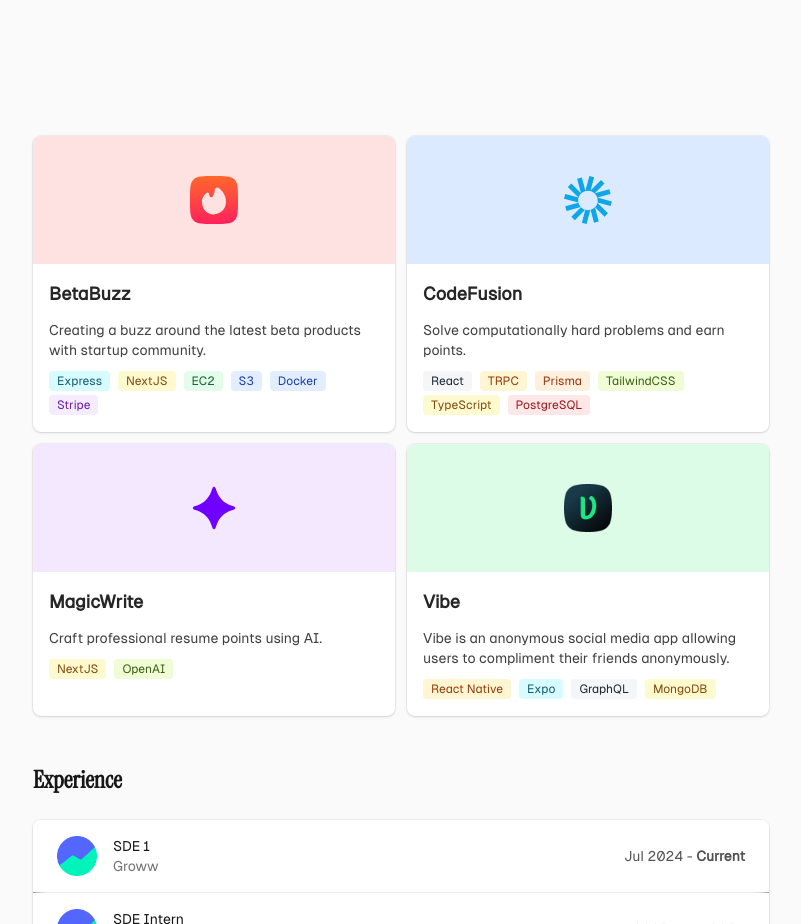
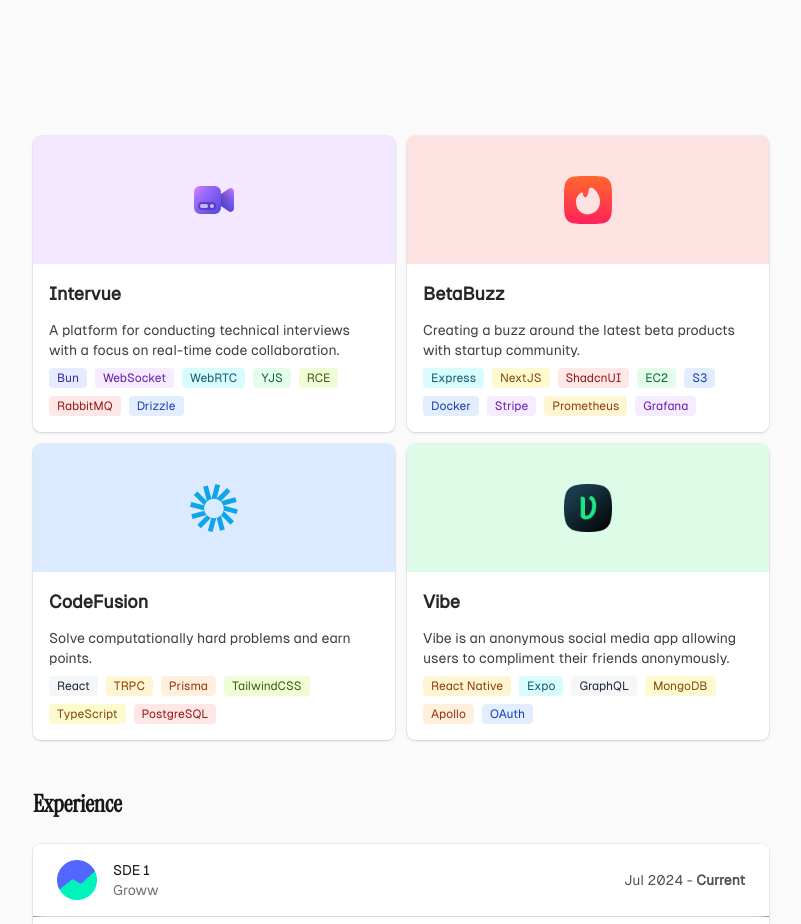
Before and after one commit to iamsahebgiri/iamsahebgiri, an Astro site: page / in a window 1280 px wide. Shown: the part 700-1624 px from the top of the page, without its empty margins (239-1040 px from the left). Built offline with nearby package versions, Linux system fonts and the light colour scheme; Astro itself is replaced by a stand-in of ours.

Commit message:
chore: add intervue wip and order project

```diff
--- a/src/components/Project.astro
+++ b/src/components/Project.astro
@@ -19,6 +19,7 @@ const colorMap = {
   gray: "bg-gray-100 dark:bg-gray-200",
   indigo: "bg-indigo-100 dark:bg-indigo-200",
   orange: "bg-orange-100 dark:bg-orange-200",
+  teal: "bg-teal-100 dark:bg-teal-200",
 };
 type Theme = keyof typeof colorMap;
 const color = colorMap[theme as Theme] ?? "bg-gray-100 dark:bg-gray-200";
@@ -71,12 +72,12 @@ if (!images[imageAbsolutePath]) throw new Error(`"${image.url}" does not exist i
     <div class="mt-3 text-sm text-neutral-700 dark:text-neutral-300">
       {description}
     </div>
-    <div class="mt-2">
+    <div class="mt-2 flex flex-wrap gap-2">
       {
         tags.map((tag: string) => (
           <span
             class:list={[
-              "inline-flex items-center px-2 py-0.5 rounded text-xs font-medium leading-4 mr-2",
+              "inline-flex items-center px-2 py-0.5 rounded text-xs font-medium leading-4",
               getColor(tag),
             ]}
           >
--- a/src/content/projects/betabuzz.json
+++ b/src/content/projects/betabuzz.json
@@ -1,5 +1,6 @@
 {
   "id": "ret8co1222",
+  "order": 2,
   "image": {
     "url": "betabuzz.svg",
     "height": "48",
@@ -10,10 +11,13 @@
   "tags": [
     "Express",
     "NextJS",
+    "ShadcnUI",
     "EC2",
     "S3",
     "Docker",
-    "Stripe"
+    "Stripe",
+    "Prometheus",
+    "Grafana"
   ],
   "theme": "red",
   "link": "https://github.com/iamsahebgiri/betabuzz",
--- a/src/content/projects/codefusion.json
+++ b/src/content/projects/codefusion.json
@@ -1,5 +1,6 @@
 {
   "id": "ret8co16222",
+  "order": 3,
   "image": {
     "url": "codefusion.svg",
     "height": "48",
--- /dev/null
+++ b/src/content/projects/intervue.json
@@ -0,0 +1,24 @@
+{
+  "id": "72f439d453c747c0",
+  "order": 1,
+  "image": {
+    "url": "intervue.svg",
+    "height": "48",
+    "width": "48"
+  },
+  "title": "Intervue",
+  "description": "A platform for conducting technical interviews with a focus on real-time code collaboration.",
+  "tags": [
+    "Bun",
+    "WebSocket",
+    "WebRTC",
+    "YJS",
+    "RCE",
+    "RabbitMQ",
+    "Drizzle"
+  ],
+  "theme": "purple",
+  "link": "https://github.com/iamsahebgiri/intervue",
+  "status": "active",
+  "featured": true
+}
--- a/src/content/projects/magic-write.json
+++ b/src/content/projects/magic-write.json
@@ -14,5 +14,5 @@
   "theme": "purple",
   "link": "https://github.com/iamsahebgiri/magic-write",
   "status": "active",
-  "featured": true
+  "featured": false
 }
--- a/src/content/projects/vibe.json
+++ b/src/content/projects/vibe.json
@@ -1,5 +1,6 @@
 {
   "id": "ret8co1222",
+  "order": 4,
   "image": {
     "url": "vibe.png",
     "height": "48",
@@ -11,7 +12,9 @@
     "React Native",
     "Expo",
     "GraphQL",
-    "MongoDB"
+    "MongoDB",
+    "Apollo",
+    "OAuth"
   ],
   "theme": "green",
   "link": "https://github.com/iamsahebgiri/vibe",
--- a/src/pages/index.astro
+++ b/src/pages/index.astro
@@ -14,6 +14,7 @@ import vaizle from "../assets/logos/vaizle.jpeg";
 const featuredProjects = await getCollection("projects", ({ data }) => {
   return data.featured === true;
 });
+featuredProjects.sort((a, b) => a.data.order - b.data.order);
 
 const workExperience = [
   {
--- a/src/pages/projects.astro
+++ b/src/pages/projects.astro
@@ -14,6 +14,8 @@ projects.forEach((project) => {
     restProjects.push(project);
   }
 });
+
+featuredProjects.sort((a, b) => a.data.order - b.data.order);
 ---
 
 <BaseLayout>
```
Also changed, not shown: src/assets/logos/intervue.svg (added).
